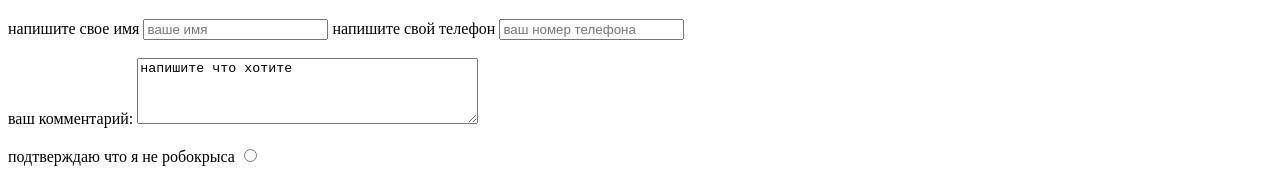
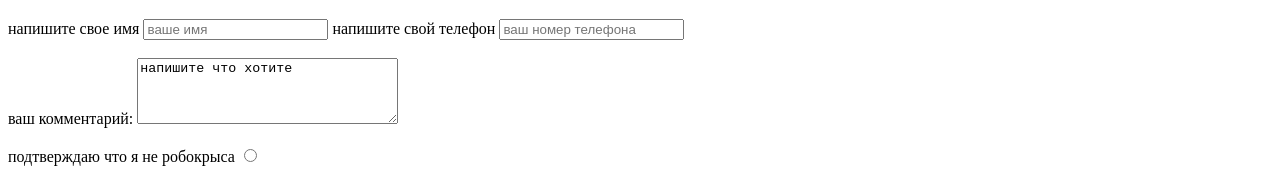
Before and after one commit to EgorChampion/my-projects, a plain HTML site: page index.html in a window 1280 px wide. Shown: the part 678-852 px from the top of the page. Drawn offline with Linux system fonts and the light colour scheme.

Commit message:
Update index.html

```diff
--- a/index.html
+++ b/index.html
@@ -88,7 +88,7 @@
 <br />
 ваш комментарий:
 <textarea
-          rows="4" cols="40">
+          rows="4" cols="30">
 напишите что хотите
 </textarea>
 
```
